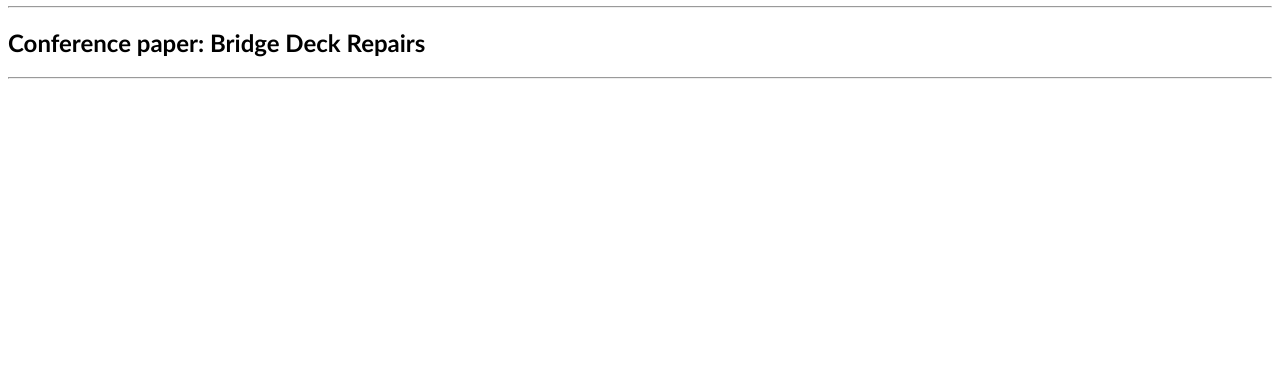
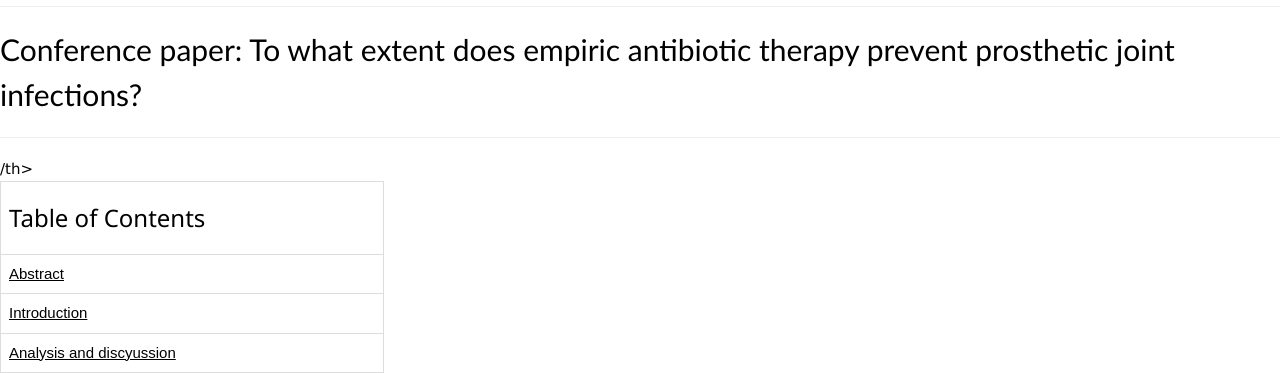
Before and after one commit to FEPSFY6807296/FY6807296, a plain HTML site: page index.html in a window 1280 px wide. Shown: the part 433-806 px from the top of the page. Drawn offline with nearby package versions, Linux system fonts and the light colour scheme.

Commit message:
Update index.html
HTML worksheet 2

```diff
--- a/index.html
+++ b/index.html
@@ -8,7 +8,7 @@
           <h1><b>ENGOO18 Computer Laboratory 2023/24</b></h1>
           <h2>Student URN: 6807296</h2>
          <hr>
-          <h2 style="font-family:calibri;"></b>Conference paper: Bridge Deck Repairs</b></h2>
+          <h2 style="font-family:calibri;"></b>Conference paper: To what extent does empiric antibiotic therapy prevent prosthetic joint infections?</b></h2>
           <hr>
   <!style for tables>
     <style>
@@ -18,3 +18,49 @@
             width: 30%;
 
           }
+
+      td,  th {
+        border : 1px solid #dddddd;
+        text-align: left;
+        Padding: 8px
+      }
+
+      tr:nth-child(even) {
+        background-colour: #dddddd
+      }
+
+
+
+
+</style>
+
+          <style>
+            p.exl {
+            margin-left: 250px;
+            }
+          </style>
+        </head>
+
+      <meta name="viewport" content="width=device-width, initial-scale=1">
+      <link rel="stylesheet" href="https://www.w3schools.com/w3css/4/w3.css">
+      <style>
+      .mySlides {display:none;}
+      </style>
+
+
+
+
+ <!table of contents>
+      <table>
+
+        <tr>
+          <th><h3>Table of Contents</h3></th>/th>
+        </tr>
+        <tr>
+          <td><a href="#Abstract">Abstract</td>
+        </tr>
+        <tr>
+          <td><a href="#Introduction">Introduction</td>
+        </tr>
+        <tr>
+<td><a href="Analysis and discussion">Analysis and discyussion</td>
```
